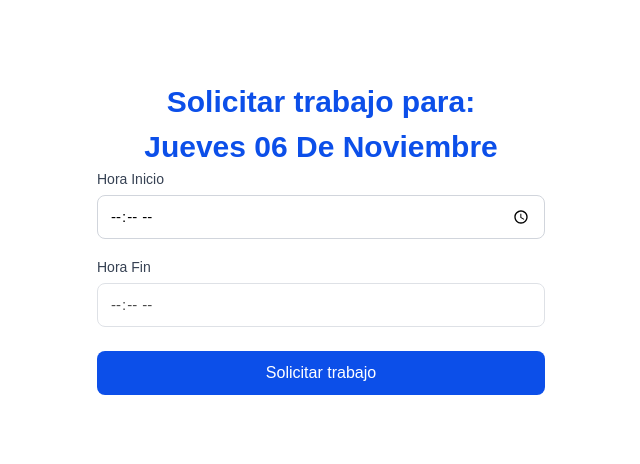
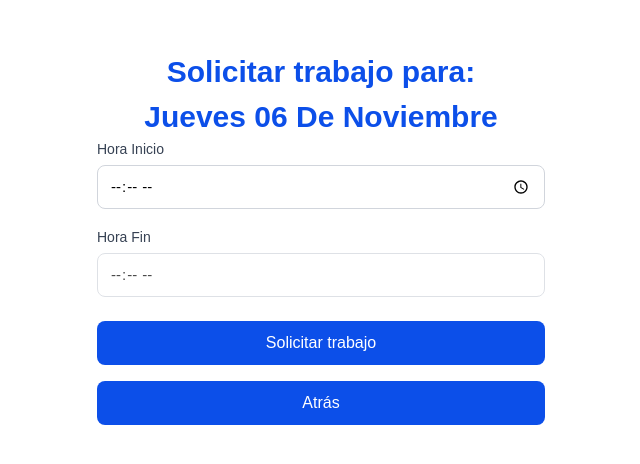
Before and after one commit to robertgt0/alquiler_front, a Next.js app: page /solicitud-trabajo in a window 1280 px wide. Shown: the part 162-626 px from the top of the page, without its empty margins (319-959 px from the left). Built offline with nearby package versions, Linux system fonts and the light colour scheme.

Commit message:
Nuevo boton para ir "atrás" y algunos ajustes

```diff
--- a/src/app/solicitud-trabajo/hooks/useSolicitudTrabajo.ts
+++ b/src/app/solicitud-trabajo/hooks/useSolicitudTrabajo.ts
@@ -5,7 +5,7 @@ import { ISolicitud } from "../interfaces/Solicitud.interface";
 export function useSolicitudTrabajo() {
   const [loading, setLoading] = useState(false);
   const [enviado, setEnviado] = useState(false);
-  const [mensaje, setMensaje] = useState("");   // ⬅️ añadimos estado
+  const [mensaje, setMensaje] = useState("");
 
   const enviar = async (data: ISolicitud) => {
     setMensaje("");
@@ -31,6 +31,6 @@ export function useSolicitudTrabajo() {
     }
   };
 
-  // ⬅️ devolvemos mensaje
+  //devolvemos mensaje
   return { loading, enviado, mensaje, enviar };
 }
--- a/src/app/solicitud-trabajo/modules/SolicitarTrabajoForm.tsx
+++ b/src/app/solicitud-trabajo/modules/SolicitarTrabajoForm.tsx
@@ -32,6 +32,7 @@ export default function SolicitarTrabajoForm() {
         disabled={loading || !horaInicio}
       />
 
+      {/* Botón principal */}
       <button
         type="submit"
         disabled={loading}
@@ -40,13 +41,23 @@ export default function SolicitarTrabajoForm() {
         {loading ? "Enviando…" : "Solicitar trabajo"}
       </button>
 
+      {/* Botón Atrás */}
+      <button
+        type="button"
+        onClick={() => window.history.back()}
+        className="w-full bg-[#0C4FE9] hover:bg-blue-700 text-white Poppins rounded-lg h-12 sm:h-11"
+        aria-label="Volver a la página anterior"
+      >
+        Atrás
+      </button>
+
       {!!mensaje && (
         <div
           className="w-full text-center rounded-lg border border-gray-200 bg-gray-50
-                    text-gray-600 text-sm px-4 py-3 mt-2 Poppins"
+                     text-gray-600 text-sm px-4 py-3 mt-2 Poppins"
         >
           {mensaje}
-         </div>
+        </div>
       )}
     </form>
   );
--- a/src/app/solicitud-trabajo/services/solicitudService.ts
+++ b/src/app/solicitud-trabajo/services/solicitudService.ts
@@ -1,7 +1,7 @@
 import { ISolicitud } from "../interfaces/Solicitud.interface";
 
 export async function enviarSolicitud(data: ISolicitud) {
-  console.log("📤 Enviando solicitud al backend...", data);
+  console.log("Enviando solicitud al backend...", data);
   // Aquí luego se hará la llamada real a la API (fetch o axios)
   return new Promise((resolve) => setTimeout(resolve, 1000));
 }
```
Also changed, not shown: src/app/solicitud-trabajo/utils/helpers.ts (+6 -7 lines).
